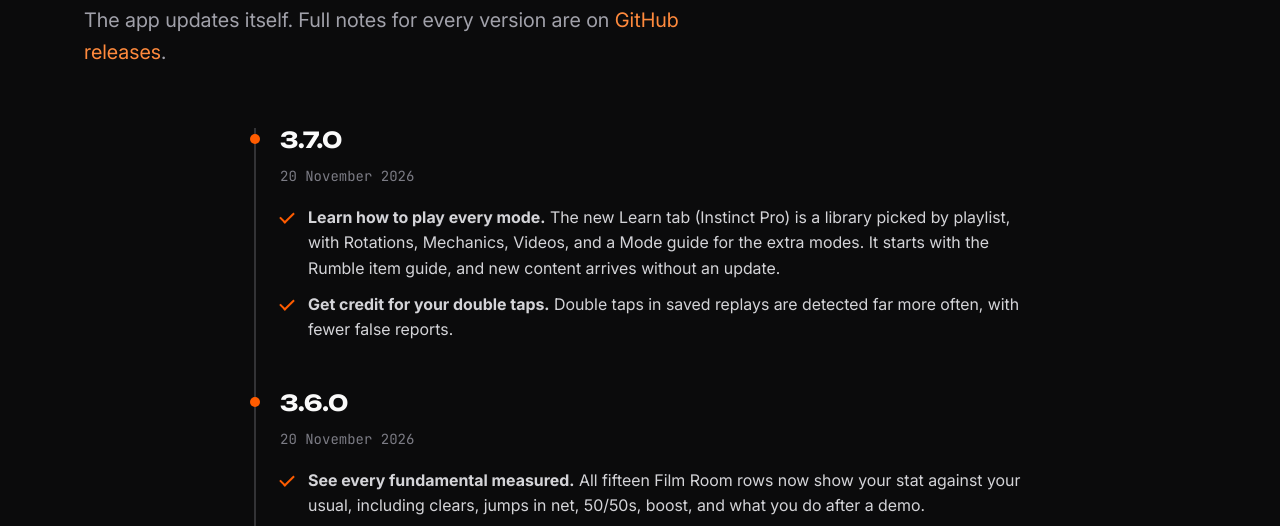
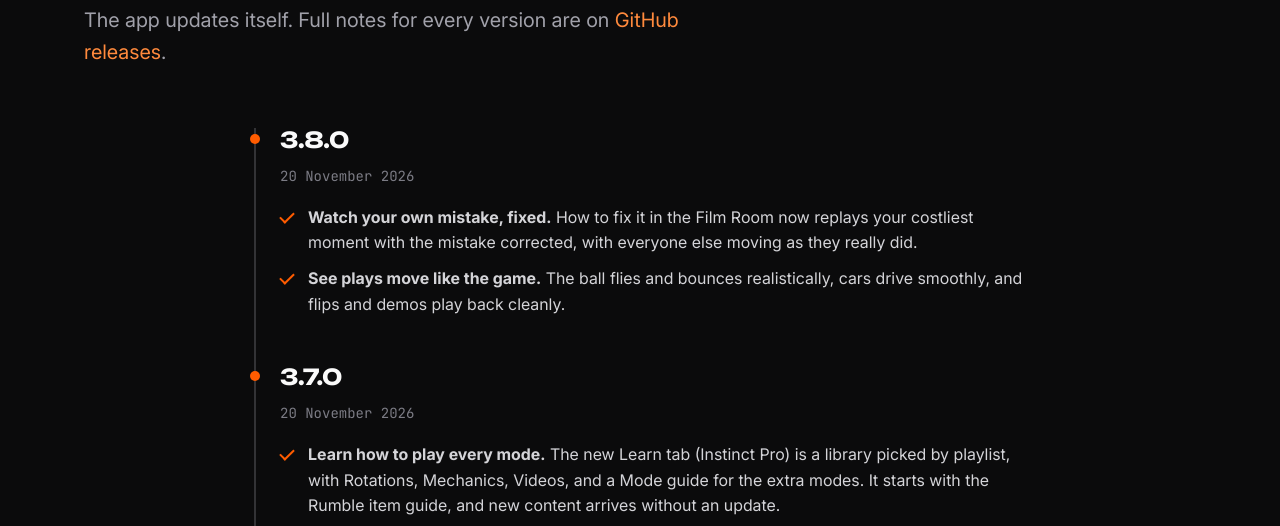
Before and after one commit to tobysword/instinct-site, a plain HTML site: page changelog.html in a window 1280 px wide. Shown: the part 263-789 px from the top of the page. Drawn offline with Linux system fonts and the light colour scheme.

Commit message:
Instinct 3.8.0 changelog

```diff
--- a/changelog.html
+++ b/changelog.html
@@ -31,6 +31,11 @@ if ("changelog.html" !== "account.html" && /(access_token|error_code|error_descr
 <section class="phero"><div class="wrap"><span class="kick">What's new</span><h1>Recent releases.</h1>
 <p class="lead">The app updates itself. Full notes for every version are on <a href="https://github.com/tobysword/InstinctRL/releases">GitHub releases</a>.</p></div></section>
 <section style="padding-top:0"><div class="wrap" style="max-width:820px">
+<article class="release"><h2>3.8.0</h2><time datetime="2026-11-20">20 November 2026</time>
+<ul class="ticks" style="list-style:none;padding:0;display:grid;gap:10px;margin-top:16px">
+<li><strong>Watch your own mistake, fixed.</strong> How to fix it in the Film Room now replays your costliest moment with the mistake corrected, with everyone else moving as they really did.</li>
+<li><strong>See plays move like the game.</strong> The ball flies and bounces realistically, cars drive smoothly, and flips and demos play back cleanly.</li>
+</ul></article>
 <article class="release"><h2>3.7.0</h2><time datetime="2026-11-20">20 November 2026</time>
 <ul class="ticks" style="list-style:none;padding:0;display:grid;gap:10px;margin-top:16px">
 <li><strong>Learn how to play every mode.</strong> The new Learn tab (Instinct Pro) is a library picked by playlist, with Rotations, Mechanics, Videos, and a Mode guide for the extra modes. It starts with the Rumble item guide, and new content arrives without an update.</li>
--- a/site.config.json
+++ b/site.config.json
@@ -2,7 +2,7 @@
   "PRODUCT_NAME": "Instinct",
   "PRODUCT_BRAND_HTML": "Instinct",
   "PRO_NAME": "Instinct Pro",
-  "VERSION": "3.7.0",
+  "VERSION": "3.8.0",
   "SITE_URL": "https://tobysword.github.io/instinct-site/",
   "BASE_PATH": "/instinct-site/",
   "RELEASES": "https://github.com/tobysword/InstinctRL/releases",
```
Also changed, not shown: download.html (+1 -1 lines), src/changelog.html (+5 -0 lines).
